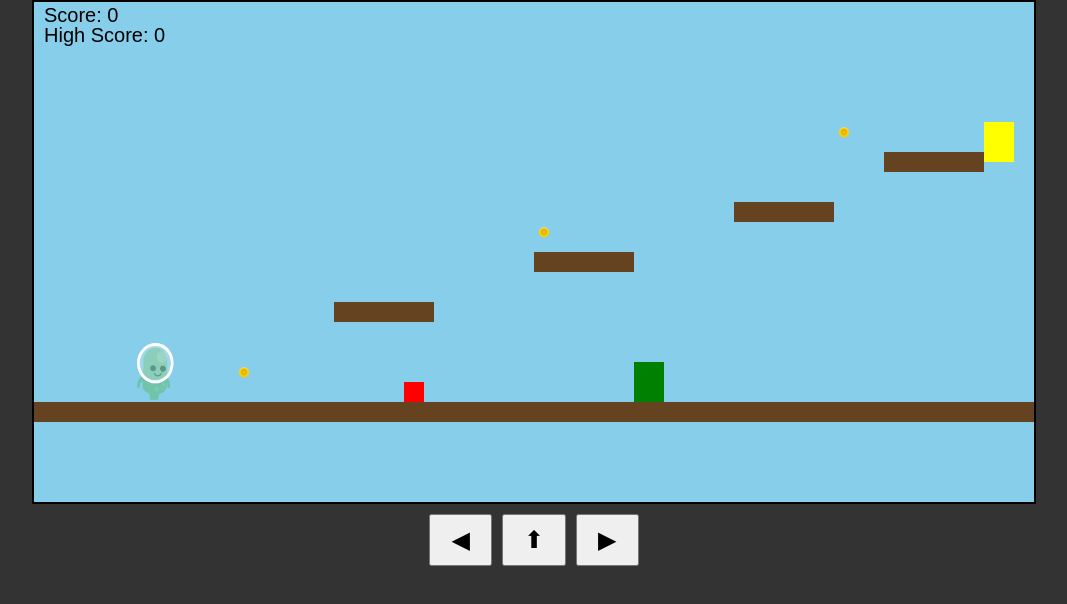
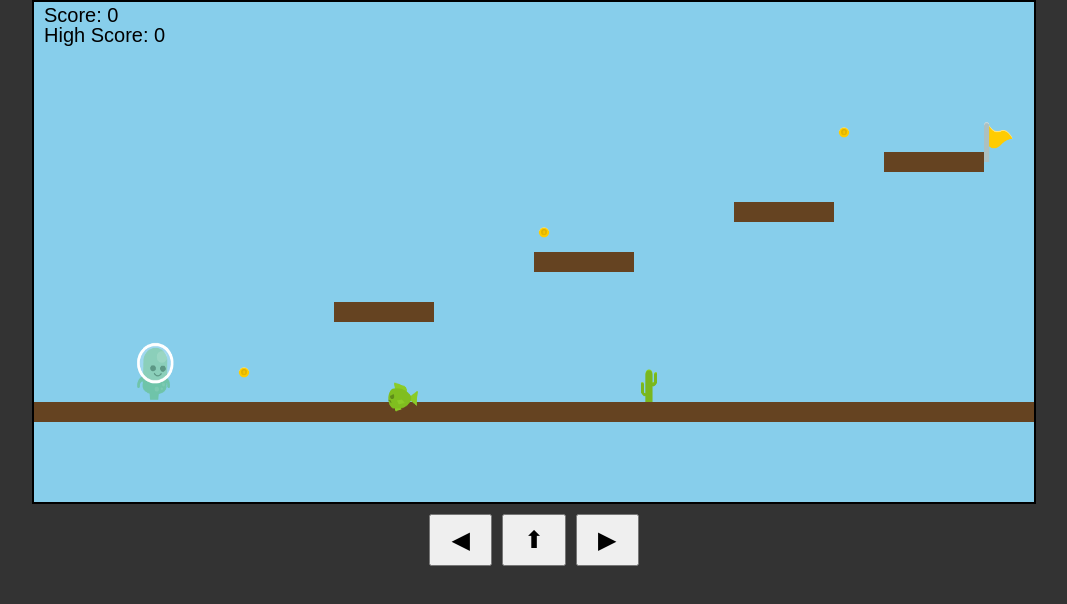
Before and after one commit to Ellaa18/platformer-game, a plain HTML site: page index.html in a window 1280 px wide. Both pictures are taken after a click on the button "Start". Shown: the whole page, without its empty margins (106-1173 px from the left). Drawn offline with Linux system fonts and the light colour scheme.

Commit message:
Initial commit: platformer game

```diff
--- a/index.html
+++ b/index.html
@@ -26,8 +26,11 @@
     <button id="rightBtn">▶</button>
   </div>
 
+  <!-- Sounds -->
   <audio id="coinSound" src="sound/retro-coin-4-236671.mp3" preload="auto"></audio>
   <audio id="jumpSound" src="sound/cartoon-jump-6462.mp3" preload="auto"></audio>
+  <audio id="winSound" src="sound/violin-win-5-185128.mp3" preload="auto"></audio>
+  <audio id="loseSound" src="sound/wrong-buzzer-6268.mp3" preload="auto"></audio>
 
   <script src="script.js"></script>
 </body>
--- a/script.js
+++ b/script.js
@@ -4,6 +4,8 @@ const ctx = canvas.getContext("2d");
 // Audio
 const coinSound = document.getElementById("coinSound");
 const jumpSound = document.getElementById("jumpSound");
+const winSound = document.getElementById("winSound");
+const loseSound = document.getElementById("loseSound");
 
 // Images
 const playerImage = new Image();
@@ -11,6 +13,15 @@ playerImage.src = "p1_walk01.png";
 
 const coinImage = new Image();
 coinImage.src = "coinGold.png";
+
+const flagImage = new Image();
+flagImage.src = "item/flagYellow.png";
+
+const treeImage = new Image();
+treeImage.src = "item/cactus.png";
+
+const enemyImage = new Image();
+enemyImage.src = "enemies/fishSwim1.png";
 
 // Player
 const player = {
@@ -23,21 +34,21 @@ const player = {
   jumping: false
 };
 
-// Platforms (added more platforms)
+// Platforms
 const platforms = [
   { x: 0, y: 400, width: 1000, height: 20 },
   { x: 300, y: 300, width: 100, height: 20 },
   { x: 500, y: 250, width: 100, height: 20 },
   { x: 700, y: 200, width: 100, height: 20 },
-  { x: 850, y: 150, width: 100, height: 20 } // additional platform
+  { x: 850, y: 150, width: 100, height: 20 }
 ];
 
-// Obstacles
+// Enemy
 const enemies = [
-  { x: 300, y: 380, width: 20, height: 20, dx: 2, minX: 250, maxX: 400 } // limited movement
+  { x: 300, y: 380, width: 30, height: 30, dx: 2, minX: 250, maxX: 400 }
 ];
 
-// Tree obstacle
+// Obstacle tree
 const obstacle = { x: 600, y: 360, width: 30, height: 40 };
 
 // Coins
@@ -47,10 +58,9 @@ const coins = [
   { x: 800, y: 120, width: 20, height: 20, collected: false }
 ];
 
-// End goal
+// Goal
 const goal = { x: 950, y: 120, width: 30, height: 40 };
 
-// Game State
 let isGameRunning = false;
 let gamePaused = false;
 let score = 0;
@@ -105,14 +115,13 @@ function drawPlatforms() {
 }
 
 function drawEnemies() {
-  ctx.fillStyle = "red";
-  enemies.forEach(e => ctx.fillRect(e.x, e.y, e.width, e.height));
+  enemies.forEach(e => {
+    ctx.drawImage(enemyImage, e.x, e.y, e.width, e.height);
+  });
 }
 
-// 🆕 Draw Tree Obstacle
 function drawObstacle() {
-  ctx.fillStyle = "green";
-  ctx.fillRect(obstacle.x, obstacle.y, obstacle.width, obstacle.height);
+  ctx.drawImage(treeImage, obstacle.x, obstacle.y, obstacle.width, obstacle.height);
 }
 
 function drawCoins() {
@@ -124,8 +133,7 @@ function drawCoins() {
 }
 
 function drawGoal() {
-  ctx.fillStyle = "yellow";
-  ctx.fillRect(goal.x, goal.y, goal.width, goal.height);
+  ctx.drawImage(flagImage, goal.x, goal.y, goal.width, goal.height);
 }
 
 function drawScore() {
@@ -166,7 +174,6 @@ function updatePlayer() {
     }
   });
 
-  // Collision with obstacle
   if (
     player.x < obstacle.x + obstacle.width &&
     player.x + player.width > obstacle.x &&
@@ -225,6 +232,8 @@ function gameOver(win) {
   isGameRunning = false;
   document.getElementById("game-over-message").innerText = win ? "You Win!" : "Game Over!";
   document.getElementById("game-over-screen").classList.remove("hidden");
+  if (win) winSound.play();
+  else loseSound.play();
   if (score > highScore) highScore = score;
 }
 
@@ -241,7 +250,7 @@ function gameLoop() {
 
   drawPlatforms();
   drawEnemies();
-  drawObstacle(); // 🆕 draw the new tree obstacle
+  drawObstacle();
   drawCoins();
   drawGoal();
   drawPlayer();
```
